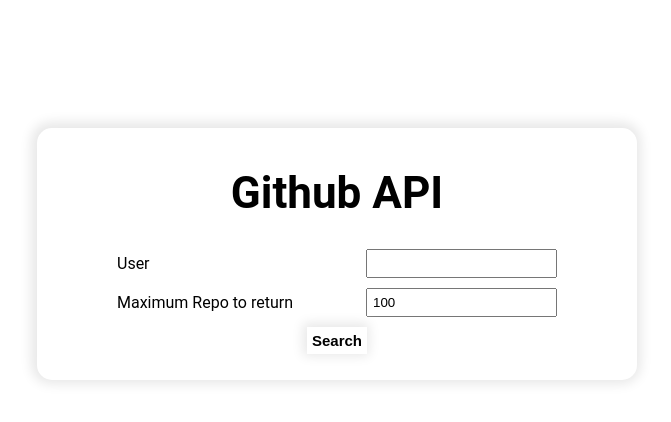
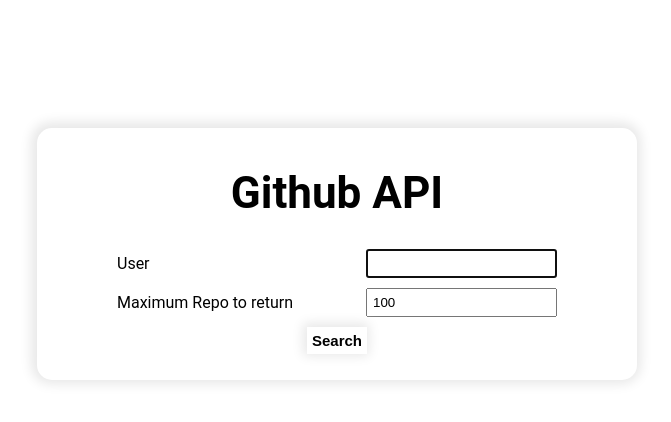
Before and after one commit to Rohit19060/Github-API, a plain HTML site: page index.html in a window 1280 px wide. Shown: the whole page, without its empty margins (303-974 px from the left). Drawn offline with nearby package versions, Linux system fonts and the light colour scheme.

```diff
--- a/index.html
+++ b/index.html
@@ -16,7 +16,7 @@
         <form>
             <div class="inputDiv">
                 <label for="handle">User</label>
-                <input type="text" name="handle" id="handle" required>
+                <input type="text" name="handle" id="handle" required autofocus>
             </div>
             <div class="inputDiv">
                 <label for="max-results">Maximum Repo to return</label>
```
Also changed, not shown: assets/images/main.gif (added), screenshots/1.png (deleted), screenshots/2.png (deleted), 1 other file.
